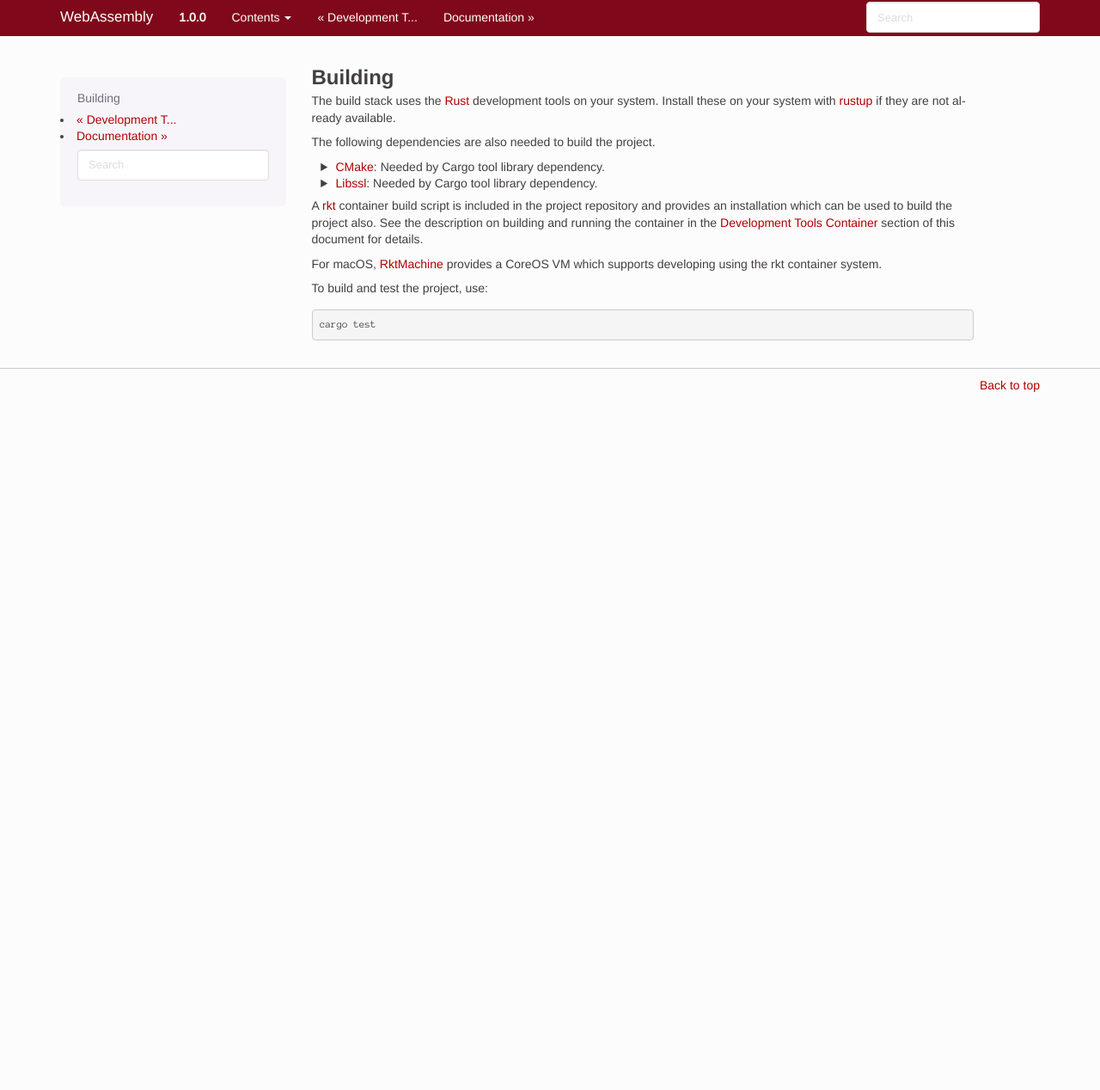
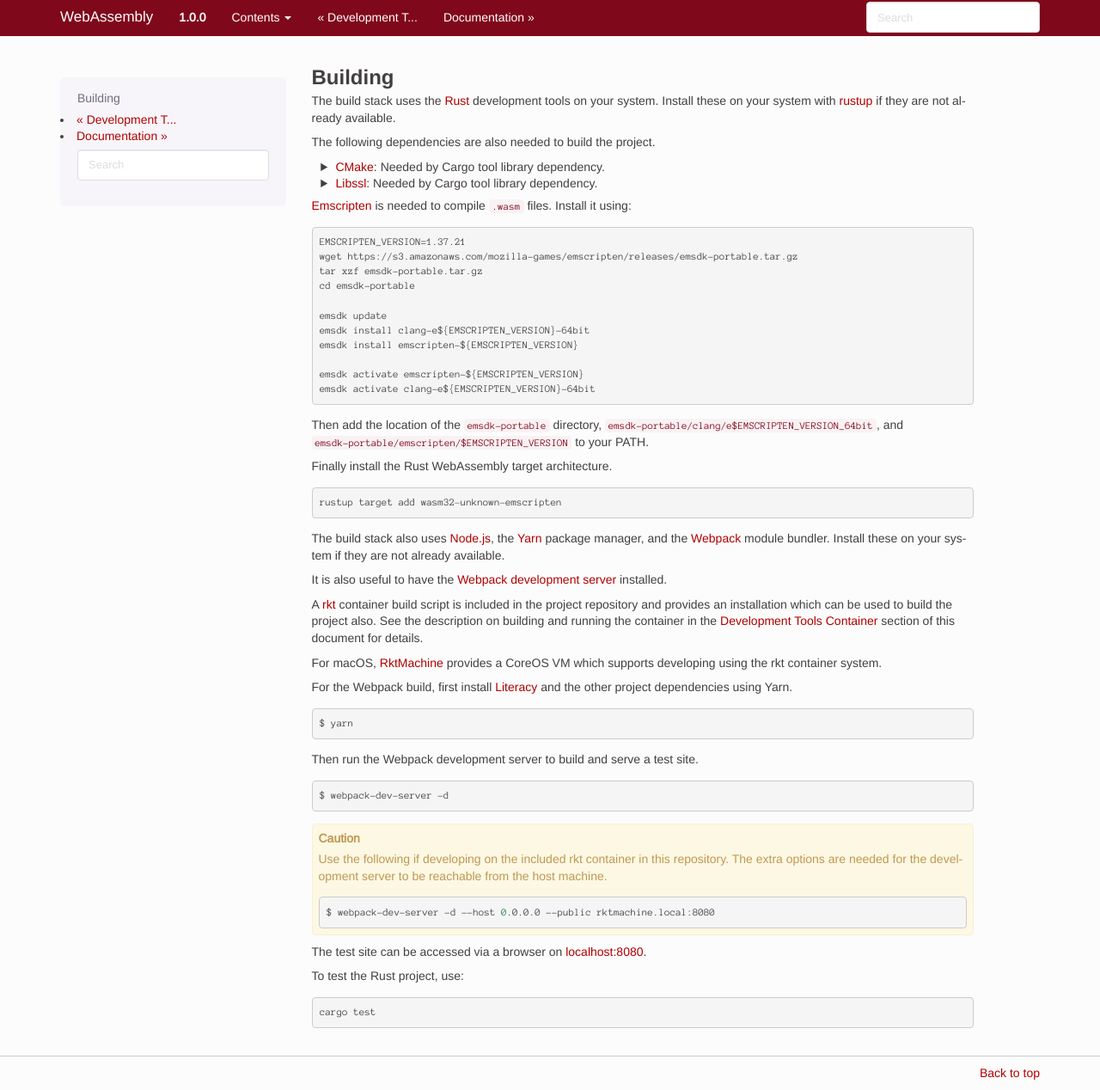
Before and after one commit to woofwoofinc/webassembly, a Sphinx documentation site: the page built from docs/building.rst, in a window 1280 px wide and 1268 px high. Shown: the whole window at 86% size. Built offline with Sphinx 7.4.7, drawn with Linux system fonts in a browser that asks for light colours.

Commit message:
Example Rust compilation to WebAssembly. (#1)

```diff
--- a/docs/building.rst
+++ b/docs/building.rst
@@ -14,6 +14,46 @@
 .. _CMake: https://cmake.org
 .. _Libssl: https://wiki.openssl.org/index.php/Libssl_API
 
+Emscripten_ is needed to compile ``.wasm`` files. Install it using:
+
+.. _Emscripten: https://github.com/kripken/emscripten
+
+::
+
+    EMSCRIPTEN_VERSION=1.37.21
+    wget https://s3.amazonaws.com/mozilla-games/emscripten/releases/emsdk-portable.tar.gz
+    tar xzf emsdk-portable.tar.gz
+    cd emsdk-portable
+
+    emsdk update
+    emsdk install clang-e${EMSCRIPTEN_VERSION}-64bit
+    emsdk install emscripten-${EMSCRIPTEN_VERSION}
+
+    emsdk activate emscripten-${EMSCRIPTEN_VERSION}
+    emsdk activate clang-e${EMSCRIPTEN_VERSION}-64bit
+
+Then add the location of the ``emsdk-portable`` directory,
+``emsdk-portable/clang/e$EMSCRIPTEN_VERSION_64bit``, and
+``emsdk-portable/emscripten/$EMSCRIPTEN_VERSION`` to your PATH.
+
+Finally install the Rust WebAssembly target architecture.
+
+::
+
+    rustup target add wasm32-unknown-emscripten
+
+The build stack also uses `Node.js`_, the Yarn_ package manager, and the
+Webpack_ module bundler. Install these on your system if they are not already
+available.
+
+.. _Node.js: https://nodejs.org
+.. _Yarn: https://yarnpkg.com
+.. _Webpack: https://webpack.js.org
+
+It is also useful to have the `Webpack development server`_ installed.
+
+.. _Webpack development server: https://github.com/webpack/webpack-dev-server
+
 A rkt_ container build script is included in the project repository and
 provides an installation which can be used to build the project also. See the
 description on building and running the container in the :ref:`dev` section
@@ -26,7 +66,34 @@
 
 .. _RktMachine: https://github.com/woofwoofinc/rktmachine
 
-To build and test the project, use:
+For the Webpack build, first install Literacy_ and the other project
+dependencies using Yarn.
+
+.. _Literacy: https://github.com/woofwoofinc/literacy
+
+::
+
+    $ yarn
+
+Then run the Webpack development server to build and serve a test site.
+
+::
+
+    $ webpack-dev-server -d
+
+.. CAUTION::
+   Use the following if developing on the included rkt container in this
+   repository. The extra options are needed for the development server to be
+   reachable from the host machine.
+
+   .. code-block:: bash
+
+       $ webpack-dev-server -d --host 0.0.0.0 --public rktmachine.local:8080
+
+The test site can be accessed via a browser on
+`localhost:8080 <http://localhost:8080>`_.
+
+To test the Rust project, use:
 
 ::
 
--- a/docs/dev.rst
+++ b/docs/dev.rst
@@ -43,6 +43,7 @@
 
     sudo rkt run \
         --interactive \
+        --port=8080-tcp:8080 \
         --volume webassembly,kind=host,source=$(pwd) \
         dev-webassembly \
         --mount volume=webassembly,target=/webassembly
```
Also changed, not shown: Cargo.toml (added, +32 -0 lines), README.md (+62 -1 lines), docs/thanks.rst (+18 -0 lines), package.json (added, +37 -0 lines), src/www/index.html (added, +11 -0 lines), src/www/main.js.rst (added, +34 -0 lines), webpack.config.js (added, +8 -0 lines), webpack.config.js.rst (added, +131 -0 lines), 5 other files.
